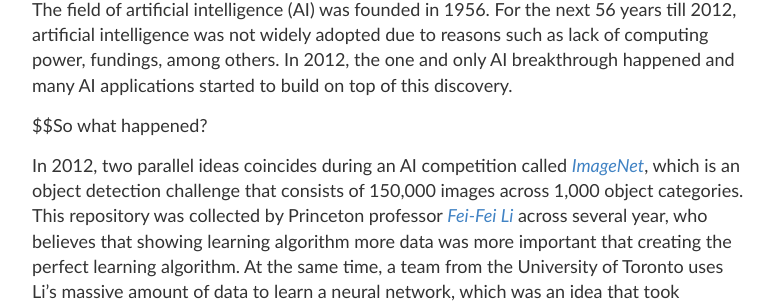
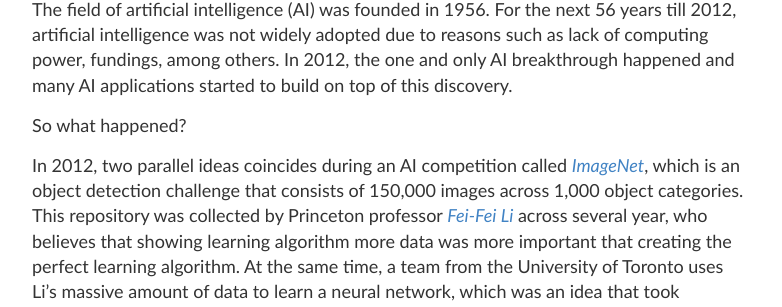
Before and after one commit to wngaw/wngaw.github.io, a Jekyll site: the page built from _posts/2019-05-06-neural-networks.md, in a window 1280 px wide and 900 px high. Shown: the part 230-537 px from the top of the window, without its empty margins (248-1030 px from the left). Built offline with Jekyll 4.4.1, drawn with Linux system fonts in a browser that asks for light colours; formulas are drawn with MathJax 3.

Commit message:
fix error

```diff
--- a/_posts/2019-05-06-neural-networks.md
+++ b/_posts/2019-05-06-neural-networks.md
@@ -8,7 +8,7 @@ tags: supervised-learning
 
 The field of artificial intelligence (AI) was founded in 1956. For the next 56 years till 2012, artificial intelligence was not widely adopted due to reasons such as lack of computing power, fundings, among others. In 2012, the one and only AI breakthrough happened and many AI applications started to build on top of this discovery.
 
-$$So what happened?
+So what happened?
 
 In 2012, two parallel ideas coincides during an AI competition called *[ImageNet](http://image-net.org/)*, which is an object detection challenge that consists of 150,000 images across 1,000 object categories. This repository was collected by Princeton professor *[Fei-Fei Li](https://en.wikipedia.org/wiki/Fei-Fei_Li)* across several year, who believes that showing learning algorithm more data was more important that creating the perfect learning algorithm. At the same time, a team from the University of Toronto uses Li's massive amount of data to learn a neural network, which was an idea that took inspiration from how the brain learns.
 
```
